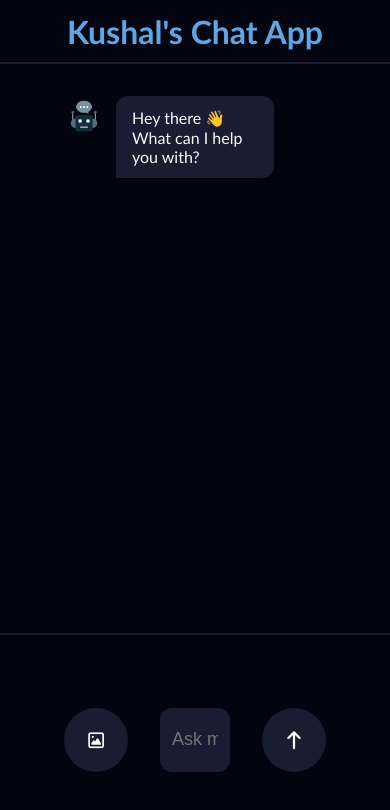
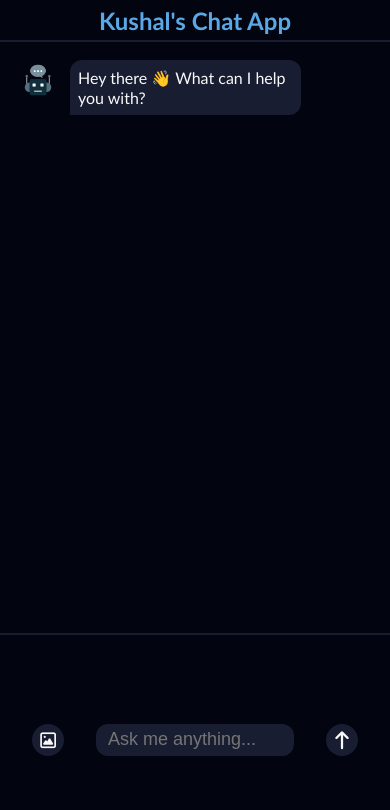
Before and after one commit to KushalDahal966/AI-Chat-Bot, a website built with Vite: page index.html in a window 390 px wide. Built offline with nearby package versions, Linux system fonts and the light colour scheme; no server answers.

Commit message:
added responsiveness

```diff
--- a/src/style.css
+++ b/src/style.css
@@ -37,13 +37,13 @@ main {
   overflow: hidden;
   display: flex;
   flex-direction: column;
-  min-height: 0; /* Important for proper flexbox behavior */
+  min-height: 0;
 }
 
 .chat-section-container {
   height: 70dvh;
   width: 100%;
-  padding: 32px 64px;
+  padding: 32px;
   overflow: hidden;
   flex-shrink: 0;
   overflow-y: auto;
@@ -109,7 +109,7 @@ main {
 
 .prompt-section {
   width: 100%;
-  padding: 0 64px;
+  padding: 0 32px;
   display: grid;
   grid-template-columns: auto 1fr auto;
   align-items: center;
@@ -145,3 +145,29 @@ main {
   font-size: 18px;
   color: var(--text-color);
 }
+
+@media (width <= 480px) {
+  .heading-text {
+    font-size: 24px;
+    height: 42px;
+  }
+
+  .chat-section-container {
+    padding: 18px;
+  }
+
+  .ai-chat-text,
+  .user-chat-text {
+    padding: 8px;
+  }
+
+  .user-input-image,
+  .send-button {
+    height: 32px;
+    width: 32px;
+  }
+
+  #input-text {
+    height: 32px;
+  }
+}
```
